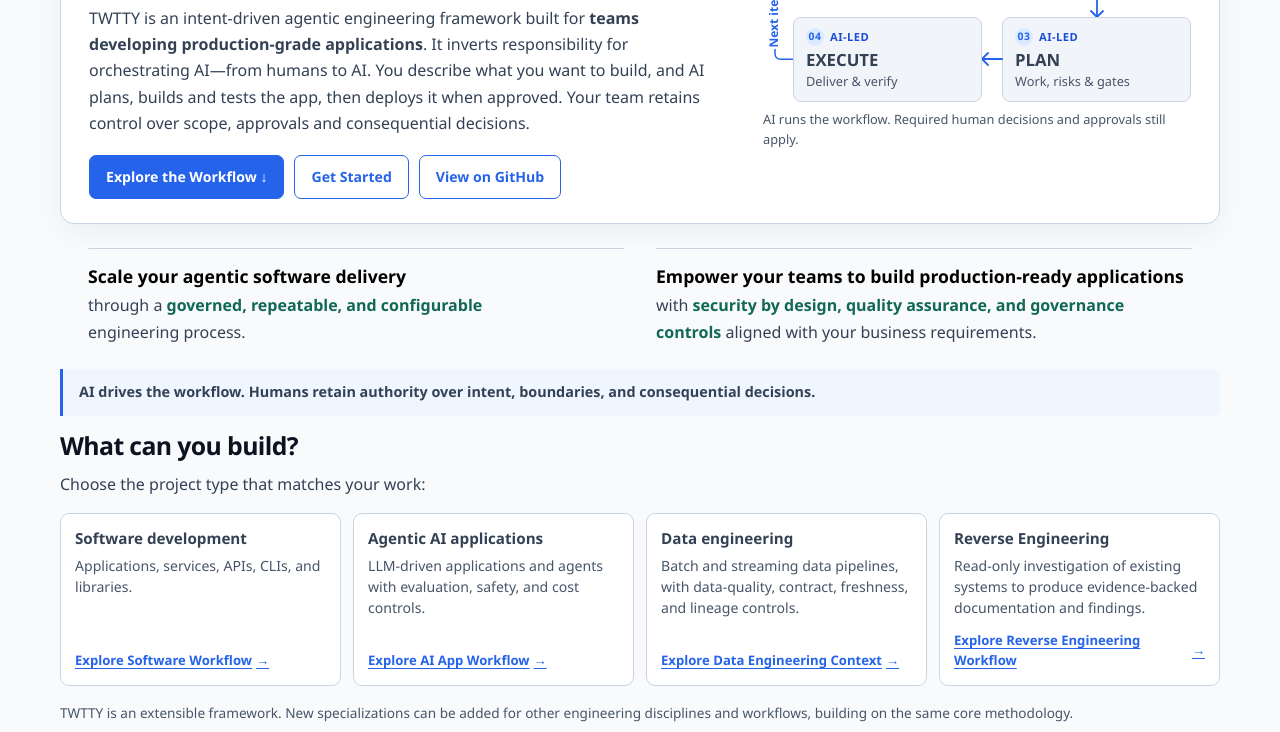
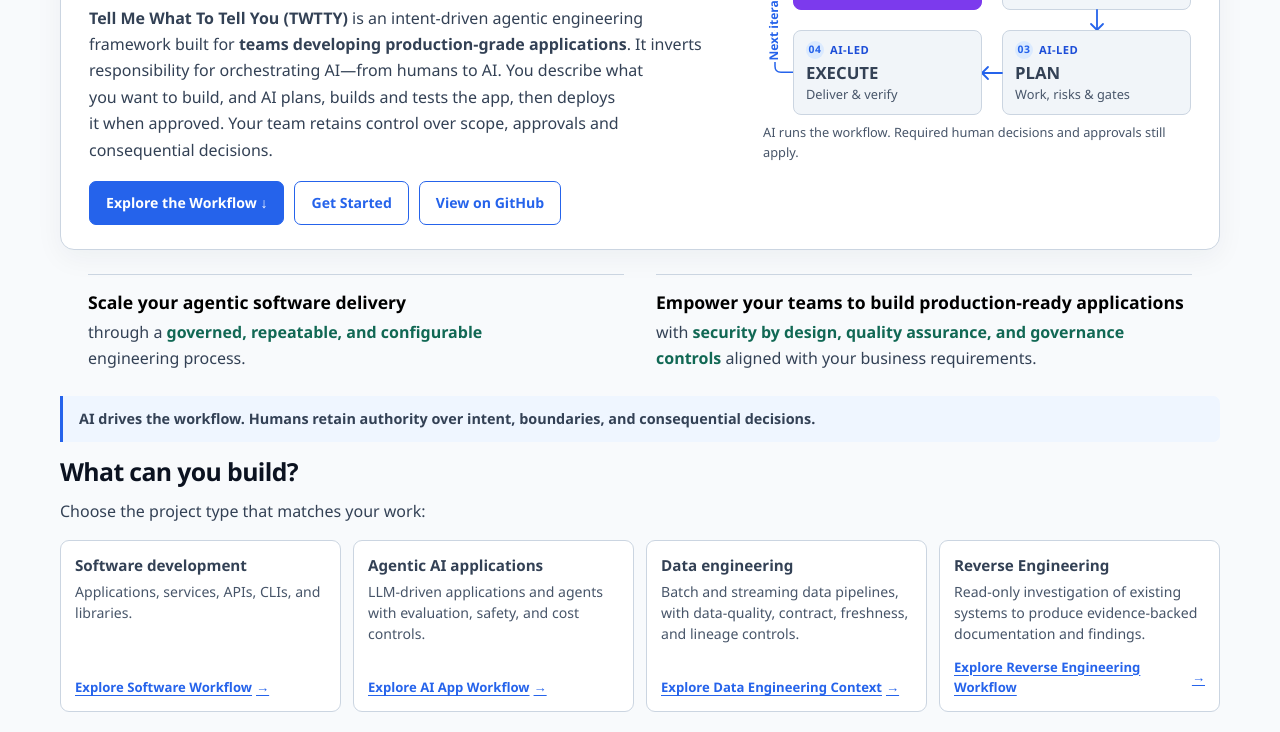
Before and after one commit to ajai-d/twtty, a plain HTML site: page docs/README-workstation.html in a window 1280 px wide. Shown: the part 265-997 px from the top of the page. Drawn offline with Linux system fonts and the light colour scheme.

Commit message:
Restore the expanded TWTTY name in the overview introduction
Co-authored-by: Copilot App <223556219+Copilot@users.noreply.github.com>

```diff
--- a/docs/README-workstation.html
+++ b/docs/README-workstation.html
@@ -438,7 +438,7 @@
       <p class="v20-brand-descriptor">Software Engineering Factory</p>
       <p class="intent-line">Intent-Driven. AI-Orchestrated.</p>
       <div class="readme-lead">
-        <p>TWTTY is an intent-driven agentic engineering framework built for <strong>teams developing production-grade applications</strong>. It inverts responsibility for orchestrating AI—from humans to AI. You describe what you want to build, and AI plans, builds and tests the app, then deploys it when approved. Your team retains control over scope, approvals and consequential decisions.</p>
+        <p><strong>Tell Me What To Tell You (TWTTY)</strong> is an intent-driven agentic engineering framework built for <strong>teams developing production-grade applications</strong>. It inverts responsibility for orchestrating AI—from humans to AI. You describe what you want to build, and AI plans, builds and tests the app, then deploys it when approved. Your team retains control over scope, approvals and consequential decisions.</p>
       </div>
       <div class="actions"><a class="action primary" href="#flow">Explore the Workflow <span aria-hidden="true">&nbsp;&darr;</span></a><a class="action" href="?workflow=new#flow" data-workflow-link="new">Get Started</a><a class="action" href="https://github.com/ajai-d/twtty">View on GitHub</a></div>
       </div>
```
